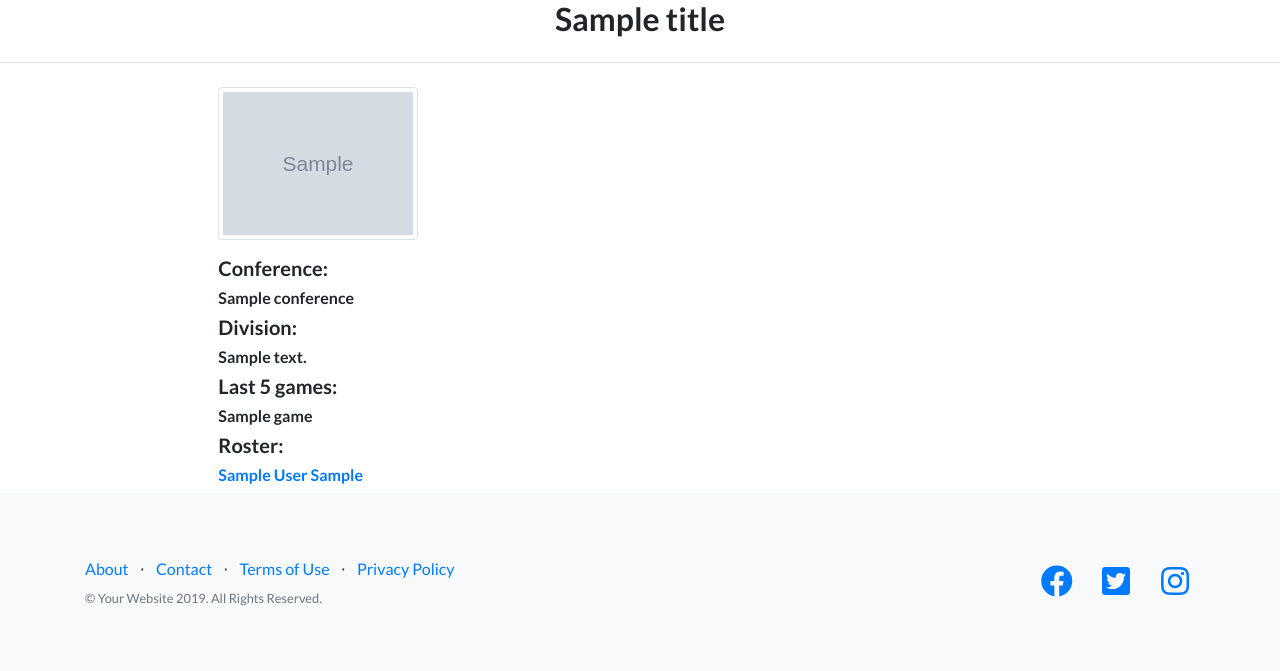
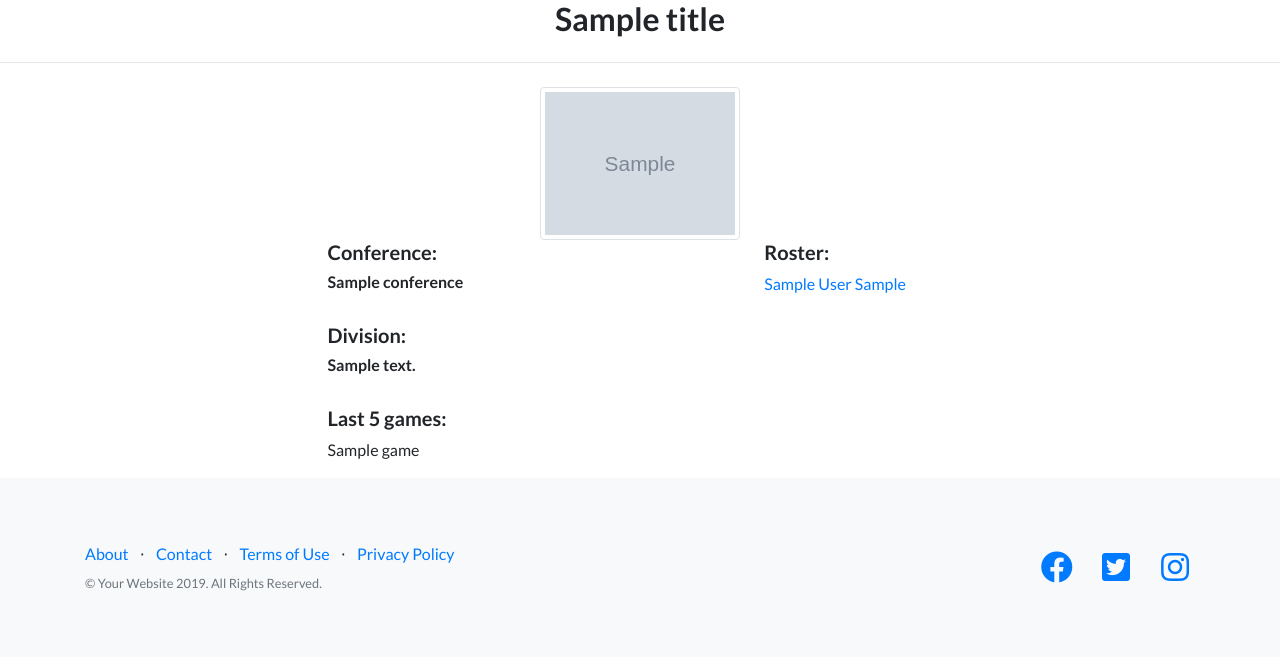
Before and after one commit to pabissonnier/nba_schedule_2_Google_Agenda, a Django app: template templates/users/detail.html in a window 1280 px wide. Shown: the part 72-743 px from the top of the page. Run offline with Django 3.2, Linux system fonts and the light colour scheme; tables that the repository leaves empty hold one stand-in row (values such as "Sample post"); the template is opened without the code that fills it: values that come from a table or form of the project are taken from there, most other values are stand-ins (such as "Sample title", 1, 10 or a date in 2020); grey boxes marked "Sample" are stand-in pictures; some libraries are stand-ins or nearby versions.

Commit message:
Adding some style to detail page

```diff
--- a/mainapp/static/mainapp/css/landing-page.css
+++ b/mainapp/static/mainapp/css/landing-page.css
@@ -185,6 +185,10 @@ label img {
   transform: scale(1);
 }
 
+.content-section-profile {
+  padding-top: 30px;
+}
+
 :checked + label img {
   transform: scale(0.9);
   /* box-shadow: 0 0 5px #333; */
--- a/templates/users/detail.html
+++ b/templates/users/detail.html
@@ -61,19 +61,27 @@
       </div>
     </div>
     <div class="row justify-content-md-center">
-        <div class="col-md-8">
+        <img class="img-thumbnail" src="{{ picture }}" alt="{{ title }}" width="200"><p>
+    </div>
+    <div class="row justify-content-md-center">
+        <div class="col-md-4">
             <div class="profile-bloc">
                 <div class="favs-bloc">
-                    <img class="img-thumbnail" src="{{ picture }}" alt="{{ title }}" width="200"><p>
-                    <h5>Conference:</h5> <h6>{{ conference }}</h6>
-                    <h5>Division:</h5><h6>{{ division }}</h6>
+                    <h5>Conference:</h5> <h6>{{ conference }}</h6><br />
+                    <h5>Division:</h5><h6>{{ division }}</h6><br />
                     <h5>Last 5 games:</h5>
                     {%  for game in last_games %}
-                        <h6>{{ game }}</h6>
+                        <p>{{ game|join:" " }}</p>
                     {%  endfor %}
+                </div>
+            </div>
+        </div>
+        <div class="col-md-2">
+            <div class="profile-bloc">
+                <div class="favs-bloc">
                     <h5>Roster: </h5>
                     {% for player in players %}
-                        <h6><a href="{% url 'player-detail' player_id=player.id %}">{{ player.firstname }} {{ player.lastname }}  {{ player.position }} </a></h6>
+                        <p><a href="{% url 'player-detail' player_id=player.id %}">{{ player.firstname }} {{ player.lastname }}  {{ player.position }} </a></p>
                     {%  endfor %}
                 </div>
             </div>
--- a/templates/users/profile.html
+++ b/templates/users/profile.html
@@ -55,8 +55,8 @@
   <div class="content-section-profile">
     <div class="row justify-content-md-center">
         <div class="col-md-12 text-center">
-          <h2>Vos informations</h2>
-          <hr class="divider my-4">
+            <h2>Vos informations</h2>
+            <hr class="divider my-4">
         </div>
       </div>
     </div>
--- a/users/team_datas.py
+++ b/users/team_datas.py
@@ -35,6 +35,8 @@ class TeamInfos:
             game_list.append(hteam_score)
             game_list.append(vteam)
             game_list.append(vteam_score)
+            game_list.insert(1, ":")
+            game_list.insert(4, " @ ")
             if hteam_score != "" and vteam_score != "":
                 nba_game_list.append(game_list)
             else:
```
